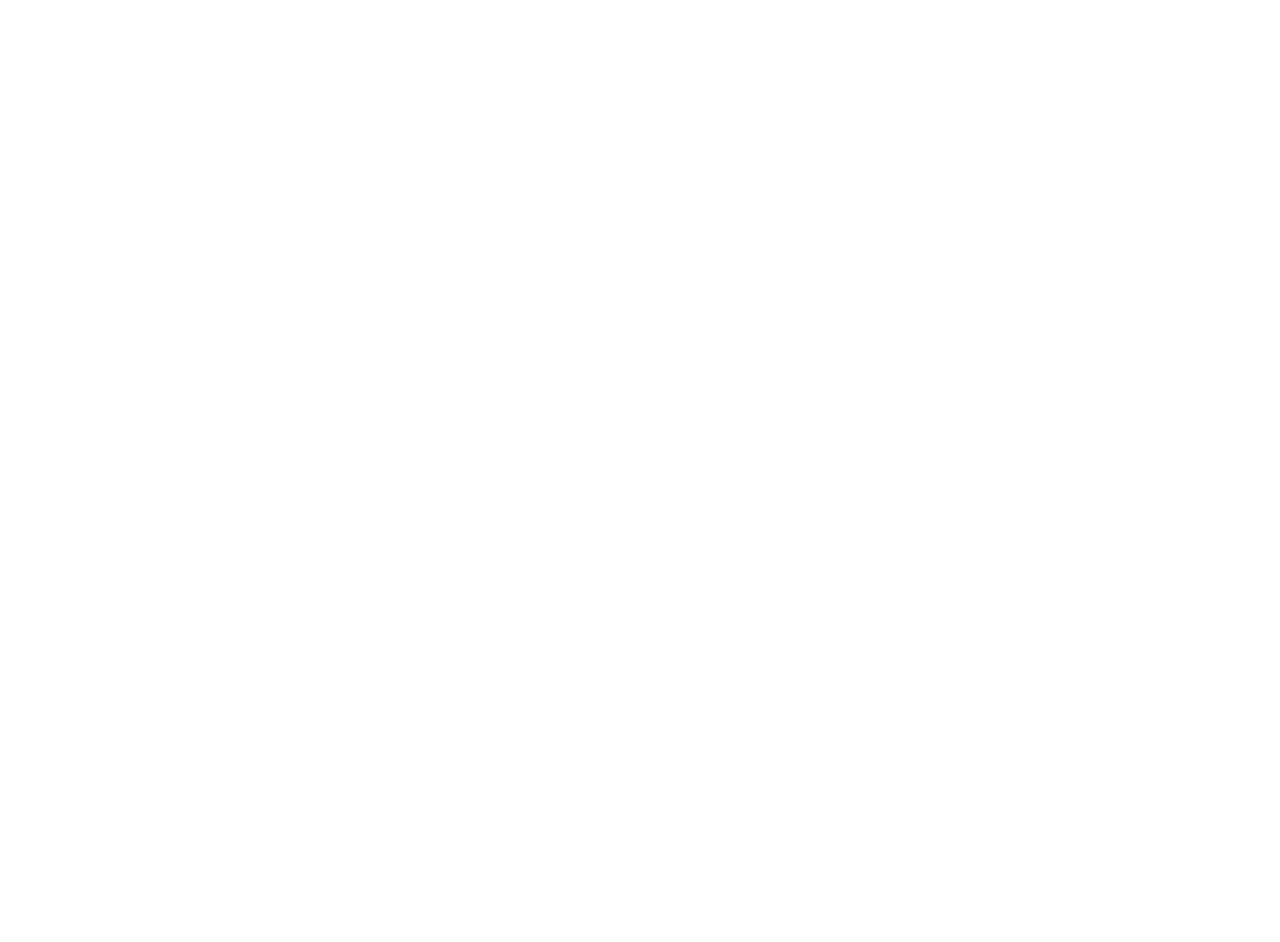
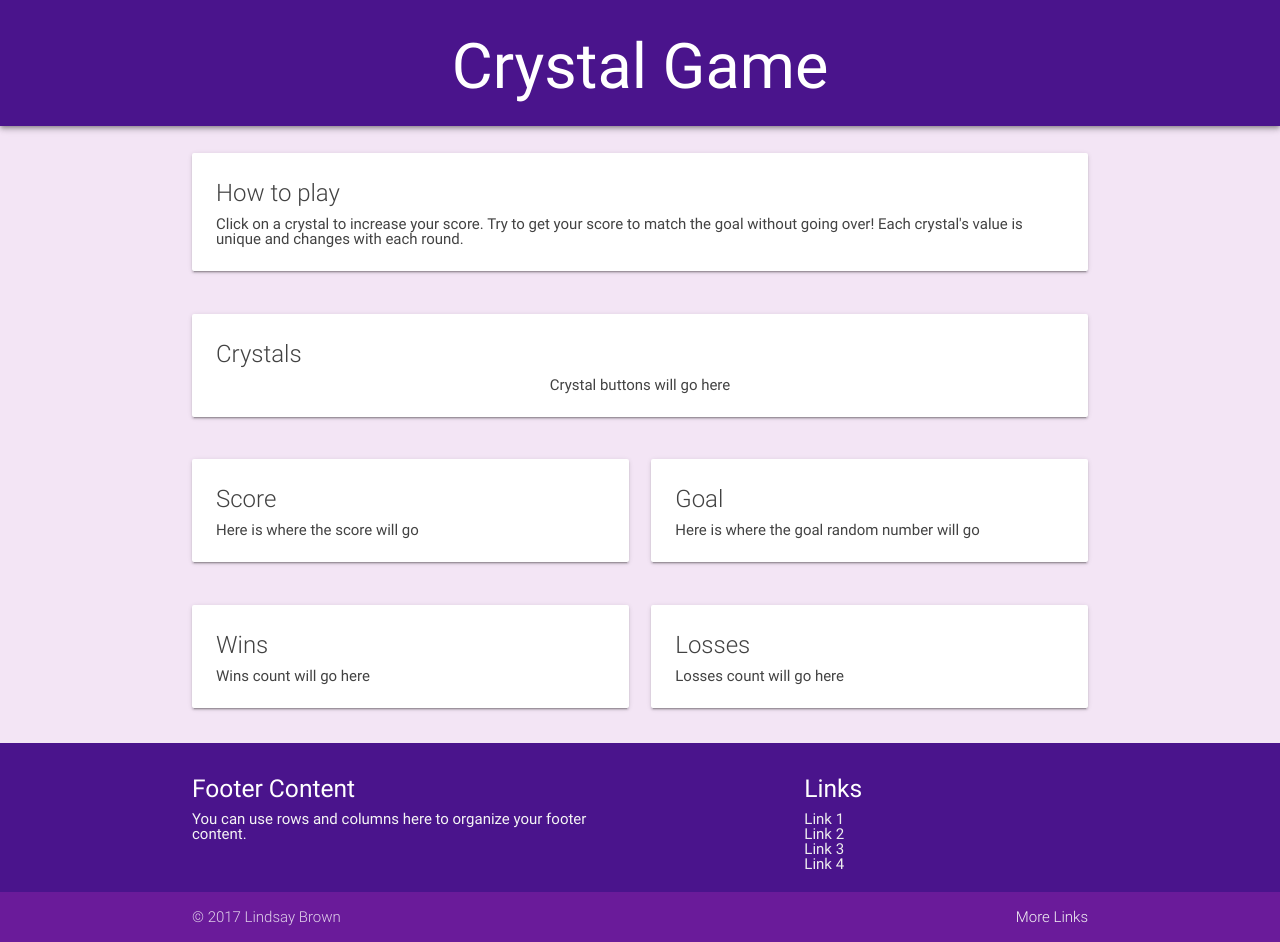
Before and after one commit to lindsayluwho/week-4-game, a plain HTML site: page index.html in a window 1280 px wide. Before the commit the page ends 800 px from the top, so only its background shows below. Drawn offline with nearby package versions, Linux system fonts and the light colour scheme.

Commit message:
set up HTML structure and Minimize.io framework and styling, add crystal images in /images folder

```diff
--- a/assets/css/style.css
+++ b/assets/css/style.css
@@ -0,0 +1,9 @@
+  body {
+    display: flex;
+    min-height: 100vh;
+    flex-direction: column;
+  }
+
+  main {
+    flex: 1 0 auto;
+  }
--- a/index.html
+++ b/index.html
@@ -1,12 +1,114 @@
 <!DOCTYPE html>
 <html lang="en">
+
 <head>
-	<meta charset="UTF-8">
-	<title>Crystal Game</title>
-	<link rel="stylesheet" type="text/css" href="assets/css/reset.css">
-	<link rel="stylesheet" type="text/css" href="assets/css/style.css">
+    <meta charset="UTF-8">
+    <meta name="viewport" content="width=device-width, initial-scale=1">
+    <title>Crystal Game</title>
+    <link rel="stylesheet" type="text/css" href="assets/css/reset.css">
+    <!-- Compiled and minified Materialize framework CSS -->
+    <link rel="stylesheet" href="https://cdnjs.cloudflare.com/ajax/libs/materialize/0.100.2/css/materialize.min.css">
+    <link rel="stylesheet" type="text/css" href="assets/css/style.css">
 </head>
-<body>
-	<script type="text/javascript" src="assets/javascript/game.js"></script>
+
+<body class="purple lighten-5">
+    <div class="row page-header purple darken-4 z-depth-2 valign-wrapper center-align" style="width: 100%">
+        <div class="col s12">
+            <h1 class="white-text">Crystal Game</h1>
+        </div>
+    </div>
+    <div class="container">
+        <div class="row">
+            <div class="col s12 m12 l12">
+                <div class="card white">
+                    <div class="card-content grey-text text-darken-3">
+                      <span class="card-title">How to play</span>
+                      <div>Click on a crystal to increase your score. Try to get your score to match the goal without going over! Each crystal's value is unique and changes with each round.
+                      </div>
+                    </div>
+                </div>
+            </div>
+        </div>
+        <div class="row">
+            <div class="col s12 m12 l12">
+                <div class="card white">
+                    <div class="card-content grey-text text-darken-3">
+                      <span class="card-title">Crystals</span>
+                      <div class="crystals center-align">Crystal buttons will go here
+                      </div>
+                    </div>
+                </div>
+            </div>
+        </div>
+        <div class="row">
+            <div class="col s12 m6 l6">
+                <div class="card white">
+                    <div class="card-content grey-text text-darken-3">
+                      <span class="card-title">Score</span>
+                      <div class="score">Here is where the score will go
+                      </div>
+                    </div>
+                </div>
+            </div>
+            <div class="col s12 m6 l6">
+                <div class="card white">
+                    <div class="card-content grey-text text-darken-3">
+                      <span class="card-title">Goal</span>
+                      <div class="goal">Here is where the goal random number will go
+                      </div>
+                    </div>
+                </div>
+            </div>
+        </div>
+        <div class="row">
+            <div class="col s12 m6 l6">
+                <div class="card white">
+                    <div class="card-content grey-text text-darken-3">
+                      <span class="card-title">Wins</span>
+                      <div class="wins">Wins count will go here
+                      </div>
+                    </div>
+                </div>
+            </div>
+            <div class="col s12 m6 l6">
+                <div class="card white">
+                    <div class="card-content grey-text text-darken-3">
+                      <span class="card-title">Losses</span>
+                      <div class="losses">Losses count will go here
+                      </div>
+                    </div>
+                </div>
+            </div>
+        </div>
+    </div>
+    <footer class="page-footer purple darken-4">
+        <div class="container">
+            <div class="row">
+                <div class="col l6 s12">
+                    <h5 class="white-text">Footer Content</h5>
+                    <p class="grey-text text-lighten-4">You can use rows and columns here to organize your footer content.</p>
+                </div>
+                <div class="col l4 offset-l2 s12">
+                    <h5 class="white-text">Links</h5>
+                    <ul>
+                        <li><a class="grey-text text-lighten-3" href="#!">Link 1</a></li>
+                        <li><a class="grey-text text-lighten-3" href="#!">Link 2</a></li>
+                        <li><a class="grey-text text-lighten-3" href="#!">Link 3</a></li>
+                        <li><a class="grey-text text-lighten-3" href="#!">Link 4</a></li>
+                    </ul>
+                </div>
+            </div>
+        </div>
+        <div class="footer-copyright purple darken-3">
+            <div class="container">
+                © 2017 Lindsay Brown
+                <a class="grey-text text-lighten-4 right" href="#!">More Links</a>
+            </div>
+        </div>
+    </footer>
+    <script type="text/javascript" src="assets/javascript/game.js"></script>
+    <!-- Compiled and minified Materialize framework JavaScript -->
+    <script src="https://cdnjs.cloudflare.com/ajax/libs/materialize/0.100.2/js/materialize.min.js"></script>
 </body>
+
 </html>
```
Also changed, not shown: assets/images/Diamond_tutorial_600.jpg (added), assets/images/gem1.jpeg (added), assets/images/gem1.png (added), assets/images/gem2.png (added), assets/images/gem3.png (added), assets/images/gem4.png (added), 2 other files.
